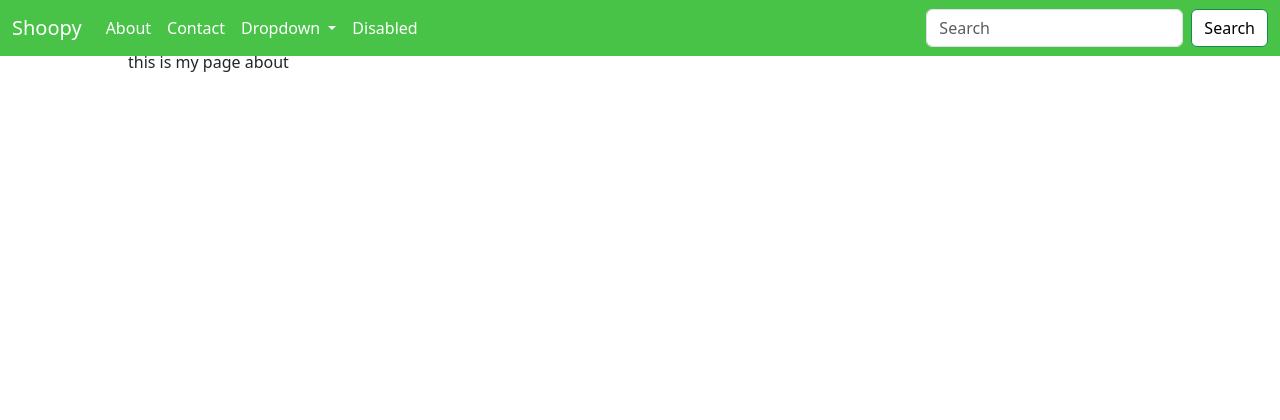
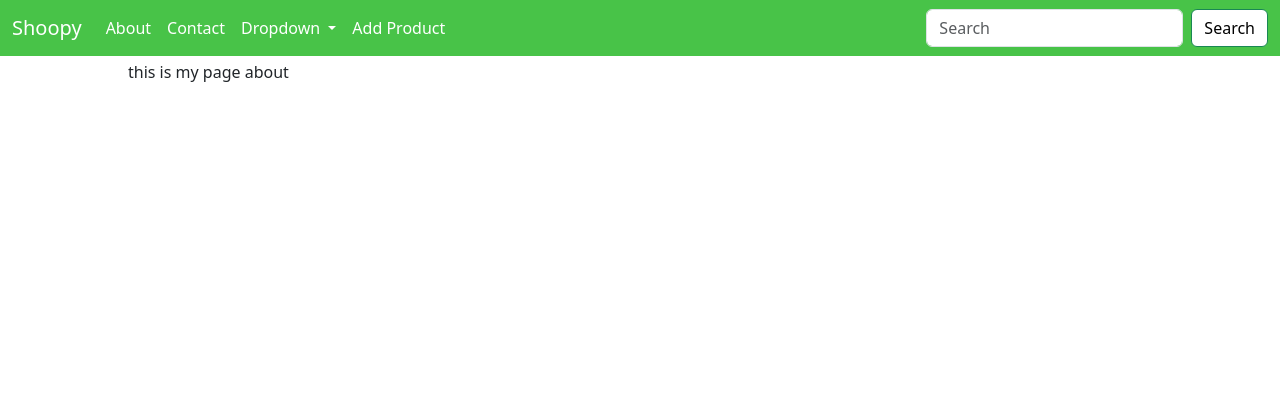
Before and after one commit to Pavan-P-Gowda/Shoopy, a Django app: page /about in a window 1280 px wide. Shown: the top 420 px of the page. Run offline with Django 5.2, Linux system fonts and the light colour scheme.

Commit message:
created add products for seller and html and urls

```diff
--- a/shopping/mainapp/templates/base.html
+++ b/shopping/mainapp/templates/base.html
@@ -41,7 +41,7 @@
                     </ul>
                   </li>
                   <li class="nav-item">
-                    <a class="nav-link disabled" aria-disabled="true">Disabled</a>
+                    <a class="nav-link" href="{% url 'add_product' %}">Add Product</a>
                   </li>
                 </ul>
                 <form class="d-flex" role="search">
--- a/shopping/mainapp/urls.py
+++ b/shopping/mainapp/urls.py
@@ -8,4 +8,5 @@ urlpatterns = [
     path('about',views.aboutView, name='aboutpage'),
     path('contact',views.contactView, name='contactpage'),
     path('product/<int:pk>',views.ProductDetails.as_view(),name = 'product_details'),
+    path('products/add',views.AddProduct.as_view(), name = 'add_product')
 ]
--- a/shopping/mainapp/views.py
+++ b/shopping/mainapp/views.py
@@ -4,7 +4,7 @@ from django.template import loader
 
 from django.http import HttpResponse
 
-from django.views.generic import DetailView
+from django.views.generic import ListView,DetailView, CreateView, UpdateView ,DeleteView
 
 from .models import Product
 # Create your views here.
@@ -31,3 +31,14 @@ def contactView(request):
     template = loader.get_template('contact.html')
     context = {}
     return HttpResponse(template.render(context, request))
+
+# crud operations
+
+#read operations we already exploxed above
+#lets explre the other
+
+class AddProduct(CreateView):
+    model = Product
+    template_name = 'add_product.html'
+    fields = '__all__'
+    success_url ='/'
--- a/shopping/static/css/style.css
+++ b/shopping/static/css/style.css
@@ -61,7 +61,7 @@ body {
 
     main {
         margin: auto;
-        margin-top: 40px;
+        margin-top: 50px;
         max-width: 80%;
         margin-bottom: 20px;
         z-index: 0;
```
Also changed, not shown: shopping/mainapp/templates/add_product.html (added, +15 -0 lines).
